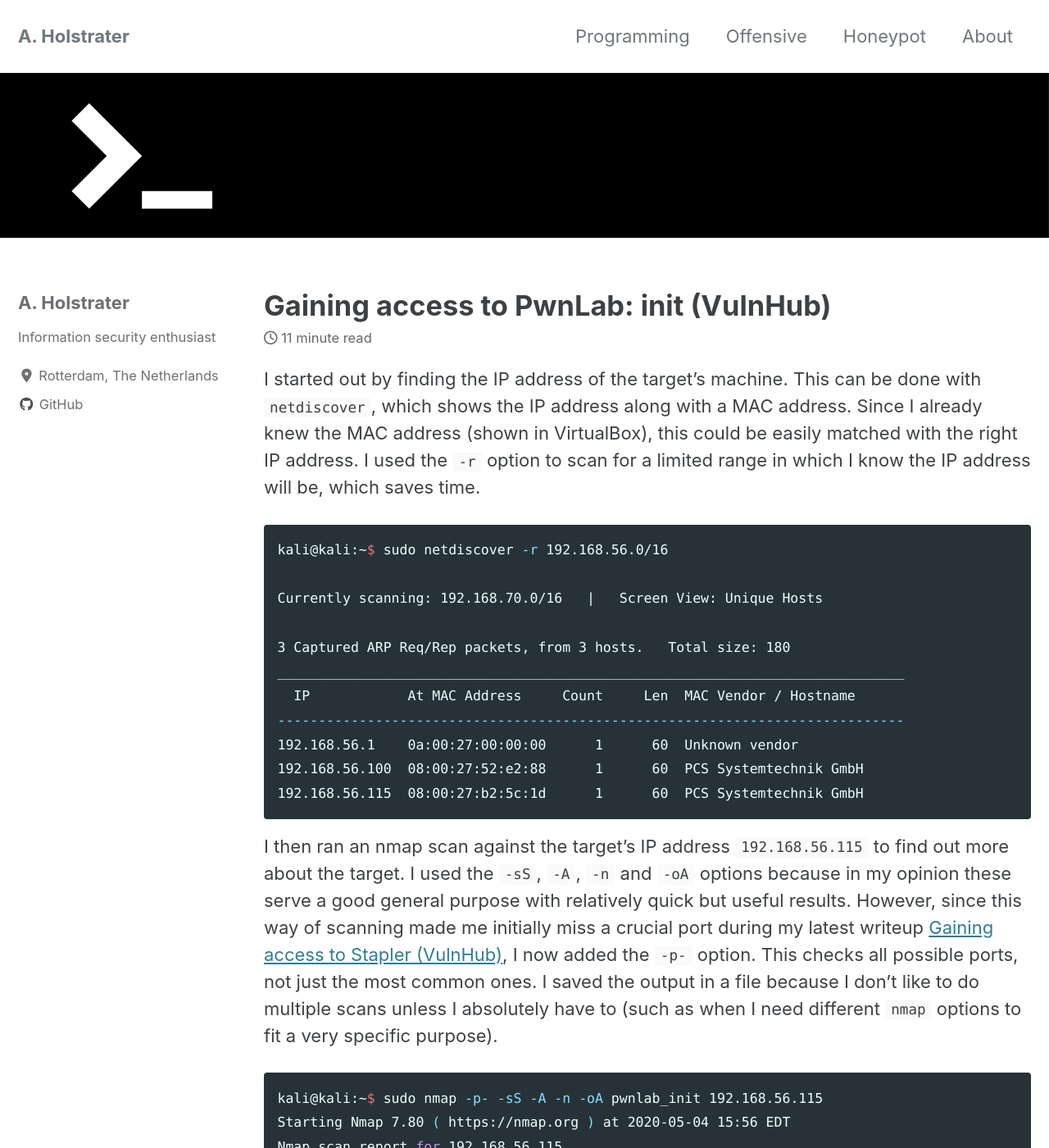
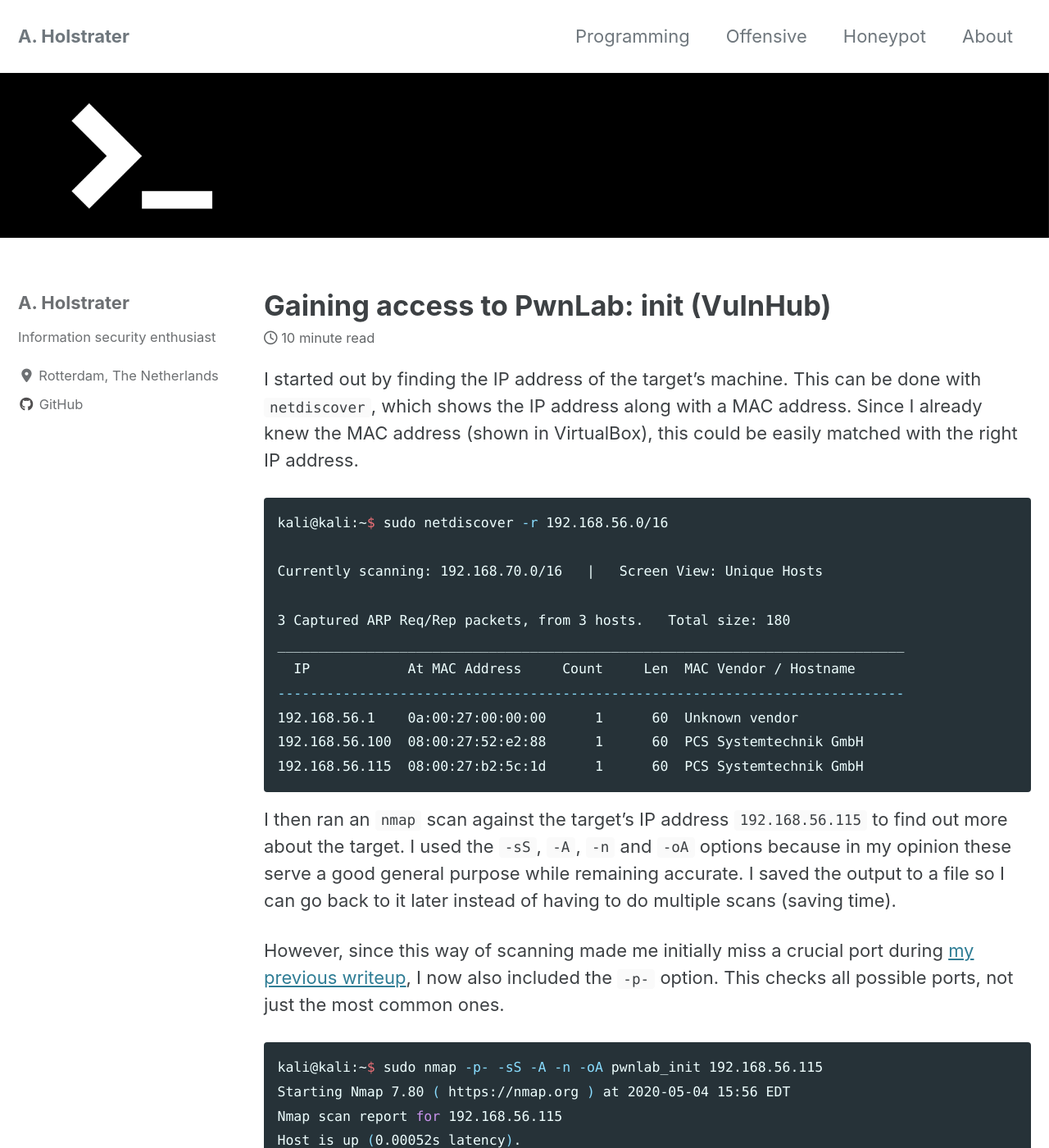
Before and after one commit to holstrater/holstrater.github.io, a Jekyll site: the page built from _posts/2020-05-04-pwnlab_init.md, in a window 1280 px wide and 1400 px high. Shown: the whole window at 82% size. Built offline with Jekyll 4.4.1, drawn with Linux system fonts in a browser that asks for light colours; cached includes are drawn as plain includes; nearby versions of some CDN libraries; some of the changed text lies outside the part shown.

Commit message:
pwnlab: init final checks

````diff
--- a/_posts/2020-05-04-pwnlab_init.md
+++ b/_posts/2020-05-04-pwnlab_init.md
@@ -9,7 +9,7 @@ layout: single
 classes: wide
 ---
 
-I started out by finding the IP address of the target's machine. This can be done with ``netdiscover``, which shows the IP address along with a MAC address. Since I already knew the MAC address (shown in VirtualBox), this could be easily matched with the right IP address. I used the `-r` option to scan for a limited range in which I know the IP address will be, which saves time.
+I started out by finding the IP address of the target's machine. This can be done with `netdiscover`, which shows the IP address along with a MAC address. Since I already knew the MAC address (shown in VirtualBox), this could be easily matched with the right IP address.
 
 ```bash
 kali@kali:~$ sudo netdiscover -r 192.168.56.0/16
@@ -25,7 +25,9 @@ _____________________________________________________________________________
 192.168.56.115  08:00:27:b2:5c:1d      1      60  PCS Systemtechnik GmbH
 ```
 
-I then ran an nmap scan against the target's IP address `192.168.56.115` to find out more about the target. I used the `-sS`, `-A`, `-n` and `-oA` options because in my opinion these serve a good general purpose with relatively quick but useful results. However, since this way of scanning made me initially miss a crucial port during my latest writeup [Gaining access to Stapler (VulnHub)](https://holstrater.github.io/stapler/), I now added the `-p-` option. This checks all possible ports, not just the most common ones. I saved the output in a file because I don’t like to do multiple scans unless I absolutely have to (such as when I need different `nmap` options to fit a very specific purpose).
+I then ran an `nmap` scan against the target's IP address `192.168.56.115` to find out more about the target. I used the `-sS`, `-A`, `-n` and `-oA` options because in my opinion these serve a good general purpose while remaining accurate. I saved the output to a file so I can go back to it later instead of having to do multiple scans (saving time).
+
+However, since this way of scanning made me initially miss a crucial port during [my previous writeup](https://holstrater.github.io/stapler/), I now also included the `-p-` option. This checks all possible ports, not just the most common ones.
 
 ```bash
 kali@kali:~$ sudo nmap -p- -sS -A -n -oA pwnlab_init 192.168.56.115
@@ -152,7 +154,7 @@ $database = "Users";
 ?>
 ```
 
-Looked like I had working MySQL credentials for the `root` user, from where I was able to find additional credentials:
+Looked like I had working `MySQL` credentials for the `root` user, from where I was able to find additional credentials:
 
 ```bash
 kali@kali:~$ mysql -u root -p -h 192.168.56.115
@@ -198,7 +200,7 @@ MySQL [Users]> select * from users;
 3 rows in set (0.001 sec)
 ```
 
-These new passwords seemed base64 encoded, so I decoded them:
+These new passwords seemed `base64` encoded, so I decoded them:
 
 ```bash
 kali@kali:~$ echo "Sld6WHVCSkpOeQ==" | base64 -d
@@ -209,7 +211,9 @@ kali@kali:~$ echo "aVN2NVltMkdSbw==" | base64 -d
 iSv5Ym2GRo
 ```
 
-I tried out the credentials of `kent` on the login form on the website, which worked and gave me access to a file uploading application. I remembered being able to view an empty `/upload/` path earlier, so if I uploaded a reverse PHP shell I hoped I was able to run it and give myself a shell on the target's machine. Unfortunately, this didn't work by simply opening the file via `/uploads/`. I had to open the file in some other way, so I looked around some more. Since I was able to use LFI to view `config.php`, I should also be able to view other files such as `index.php`, `login.php` and `upload.php`. I read the code of all three, but since I already managed to successfully upload a file and log in, my focus was on `index.php`. I came across this piece of PHP code:
+I tried out the credentials of `kent` on the login form on the website, which worked and gave me access to a file uploading application. I remembered being able to view an empty `/upload/` path earlier, so if I uploaded a reverse PHP shell I hoped I was able to run it and give myself a shell on the target's machine.
+
+Unfortunately, this didn't work by simply opening the file via `/uploads/`. I had to open the file in some other way, so I looked around some more. Since I was able to use LFI to view `config.php`, I should also be able to view other files such as `index.php`, `login.php` and `upload.php`. I read the code of all three, but since I already managed to successfully upload a file and log in, my focus was on `index.php`. I came across this piece of PHP code:
 
 ```php
 <?php
@@ -242,7 +246,7 @@ if (isset($_COOKIE['lang']))
 ?>
 ```
 
-It seemed like this include() function was vulnerable to LFI as well. A `lang` value stored in the `cookie` value could easily be manipulated with something like BurpSuite. I managed to open system files such as `/etc/passwd` while I was testing this:
+It seemed like this include() function was vulnerable to LFI as well. A `lang` value stored in the `cookie` value could easily be manipulated with something like `BurpSuite`. I managed to open system files such as `/etc/passwd` while I was testing this:
 
 ![alt]({{ site.url }}{{ site.baseurl }}/images/pwnlabinit_passwd1.png)
 
@@ -266,7 +270,7 @@ $ whoami
 www-data
 ```
 
-I changed my shell to a more upgraded one and checked both `sudo -l` and the home directory on all of the accounts I obtained the credentials for earlier. `sudo` didn't work for any of them, and I couldn't even `su` to the `mike` user, which led me to suspect that `mike` was somehow important or related to my next steps. After all, at this point my privileges were still very limited which I needed to elevate to full ones in order to gain complete control of the target's system.
+I checked both `sudo -l` and the home directory on all of the accounts I obtained the credentials for earlier. `sudo` didn't work for any of them, and I couldn't even `su` to the `mike` user, which led me to suspect that `mike` was somehow important or related to my next steps. After all, at this point my privileges were still very limited which I needed to elevate to full ones in order to gain complete control of the target's system.
 
 I found something interesting in `kane`s home directory:
 
@@ -294,7 +298,7 @@ kane@pwnlab:~$ ./msgmike
 cat: /home/mike/msg.txt: No such file or directory
 ```
 
-Looked like I was right about the suspicion I had about the `mike` user. Looking closely at `cat: /home/mike/msg.txt: No such file or directory`, I figured out that `cat` was missing the full path to the `cat` binary. This meant I could create another file called `cat` and prioritize it by adding the path that new file resided in to my `$PATH`variable. This would result in my newly created `cat` file being executed instead of the `cat` binary that was originally intended to execute. The new `cat` file would be run as the `mike` user.
+Looked like I was right about the suspicion I had about the `mike` user. Looking closely at `cat: /home/mike/msg.txt: No such file or directory`, I figured out that `cat` was missing the full path to the `cat` binary. This meant I could create another file called `cat` and prioritize it by adding the path that new file resided in to my `$PATH` variable. This would result in my newly created `cat` file being executed instead of the `cat` binary that was originally intended to execute. The new `cat` file would be run as the `mike` user.
 
 This meant that I could do the following:
 
@@ -312,7 +316,7 @@ whoami
 mike
 ```
 
-Now that I had a shell for `mike`, I repeated the process of first checking my home directory. I found another similar file, `msg2root`. This file ran as `root` and seemed to echo my user input (it's very possible it did more but running `strings` on it crashed my VM...). If it handled my input as `root`, why not see if I could inject a second command to it? Turns out I could:
+Now that I had a shell as the `mike` user, I repeated the process of first checking my home directory. I found another similar file, `msg2root`. This file ran as `root` and seemed to echo my user input (it's very possible it did more but running `strings` on it crashed my VM...). If it handled my input as `root`, why not see if I could inject a second command to it? Turns out I could:
 
 ```sh
 mike@pwnlab:/home/mike$ ls
@@ -331,14 +335,6 @@ mike@pwnlab:/home/mike$ ./msg2root
 Message for root: test; /bin/bash
 test; /bin/bash
 test
-bash-4.3$ whoami
-whoami
-mike
-bash-4.3$ ./msg2root
-./msg2root
-Message for root: another test || /bin/bash
-another test || /bin/bash
-another test
 bash-4.3$ whoami
 whoami
 mike
````
Also changed, not shown: other parts of _posts/2020-05-04-pwnlab_init.md (+1 -1 lines), _posts/2020-05-03-stapler.md (+1 -1 lines).
